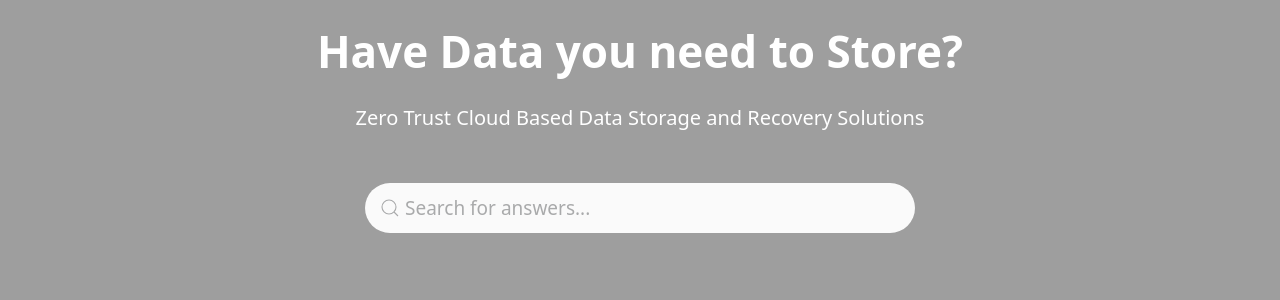
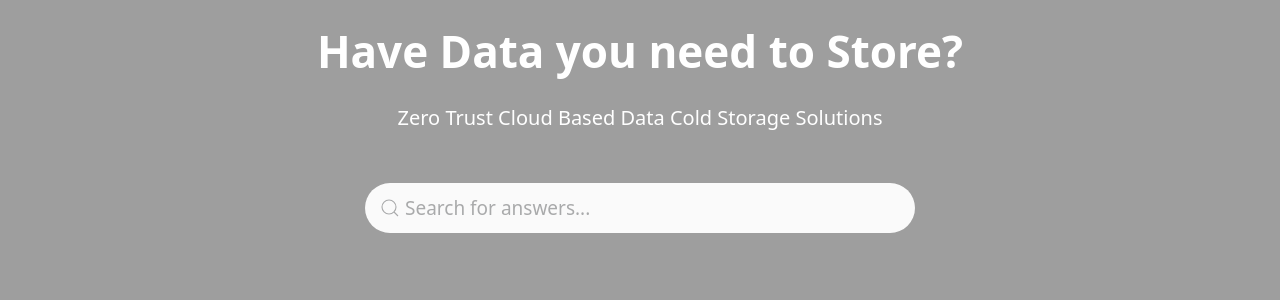
Before and after one commit to robbertl/robbertl.github.io, a Jekyll site: the page built from index.md, in a window 1280 px wide. Shown: the part 159-459 px from the top of the page. Built offline with Jekyll 4.4.1, drawn with Linux system fonts in a browser that asks for light colours.

Commit message:
Update index.md

```diff
--- a/index.md
+++ b/index.md
@@ -1,7 +1,7 @@
 ---
 layout: help
 title: Have Data you need to Store?
-subtitle: Zero Trust Cloud Based Data Storage and Recovery Solutions
+subtitle: Zero Trust Cloud Based Data Cold Storage Solutions
 hero:
     background: "#005a80"
     align: center
```
